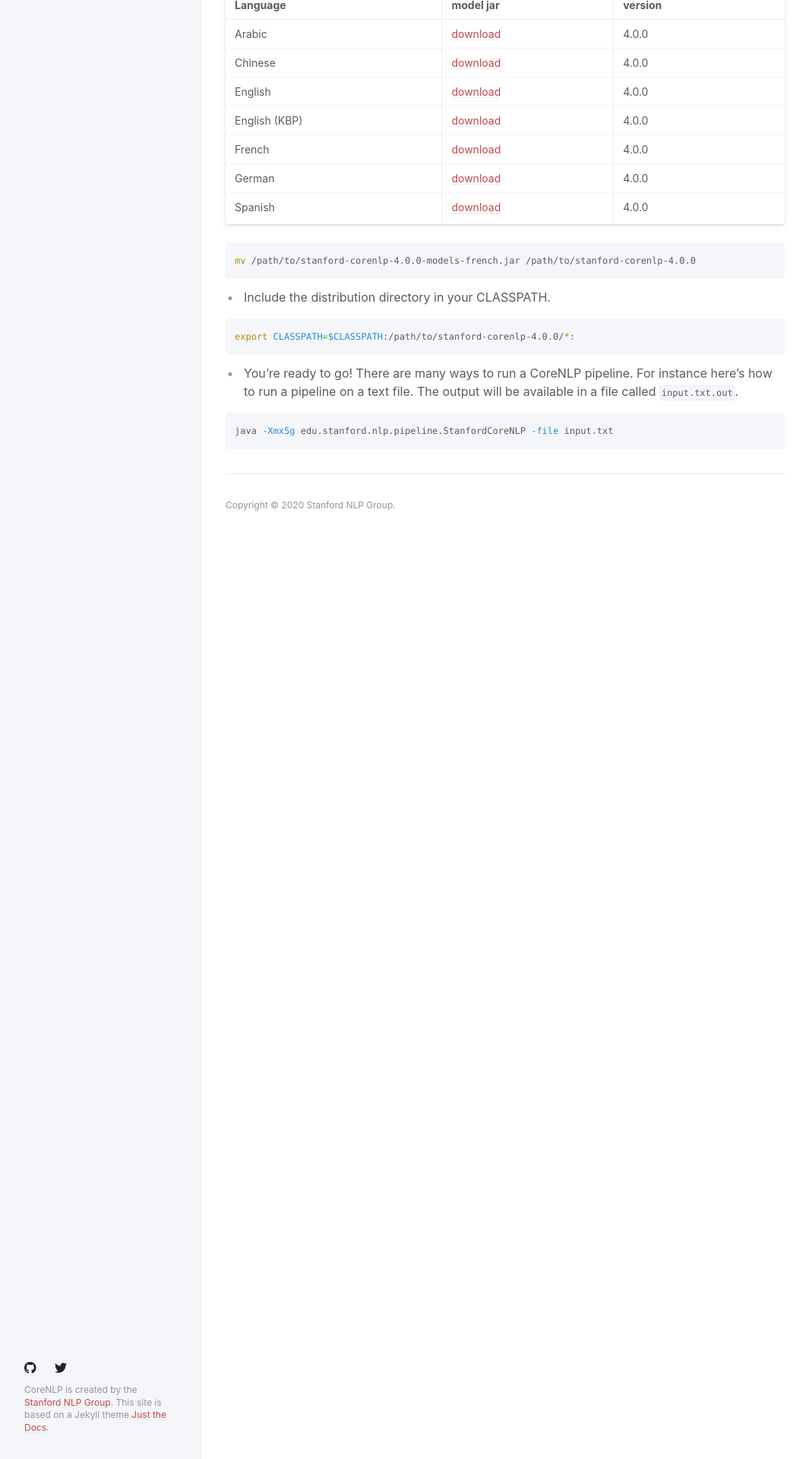
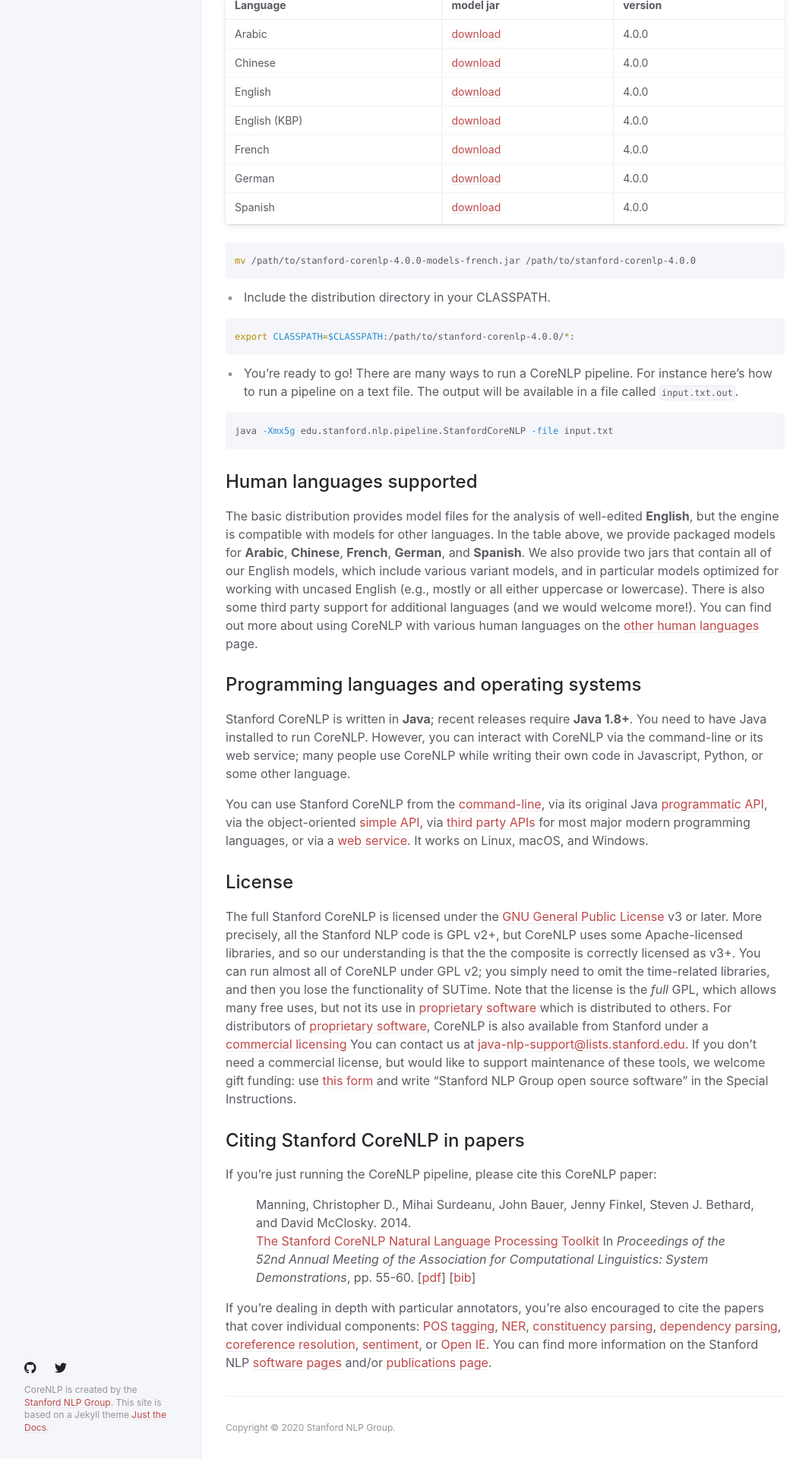
Before and after one commit to stanfordnlp/corenlp-docs-dev, a Jekyll site: the page built from _pages/index.md, in a window 1280 px wide. Shown: the part 1668-3588 px from the top of the page at 76% size, without its empty margins (107-1172 px from the left). Built offline with Jekyll 4.4.1, drawn with Linux system fonts in a browser that asks for light colours; nearby versions of some CDN libraries.

Commit message:
add original info

````diff
--- a/_pages/index.md
+++ b/_pages/index.md
@@ -74,3 +74,78 @@ The output will be available in a file called `input.txt.out`.
 ```bash
 java -Xmx5g edu.stanford.nlp.pipeline.StanfordCoreNLP -file input.txt
 ```
+## Human languages supported
+
+The basic distribution provides model files for the analysis of well-edited **English**,
+but the engine is compatible with models for other languages. In the
+table above, we provide packaged models for
+**Arabic**, **Chinese**, **French**, **German**, and **Spanish**.
+We also provide two jars that contain all of our
+English models, which include various variant models, and in particular models
+optimized for working with uncased English (e.g., mostly or all
+either uppercase or lowercase).
+There is also some third party support for additional languages (and
+we would welcome more!). You can find out more about using CoreNLP with
+various human languages on the
+[other human languages](human-languages.html) page.
+
+
+## Programming languages and operating systems
+
+Stanford CoreNLP is written in **Java**; recent releases  require
+**Java 1.8+**. You need to have Java installed to run
+CoreNLP. However, you can interact with CoreNLP via the command-line
+or its web service;
+many people use CoreNLP while writing their own code in Javascript,
+Python, or some other language.
+
+You can use Stanford CoreNLP from the [command-line](cmdline.html),
+via its original Java
+[programmatic API](api.html), via the object-oriented [simple API](https://stanfordnlp.github.io/CoreNLP/simple.html),
+via [third party APIs](other-languages.html) for most major modern
+programming languages, or via a [web service](corenlp-server.html).
+It works on Linux, macOS, and Windows.
+
+## License
+
+The full Stanford CoreNLP is licensed under the [GNU General Public License](http://www.gnu.org/licenses/gpl.html)
+v3 or later. More precisely, all the Stanford NLP
+code is GPL v2+, but CoreNLP uses some Apache-licensed libraries,
+and so our understanding is that the the composite is correctly
+licensed as v3+. You can run almost all of CoreNLP under GPL v2; you
+simply need to omit the time-related libraries, and then you lose the
+functionality of SUTime.
+Note that the license is the <i>full</i> GPL,
+which allows many free uses, but not its use in
+[proprietary software](http://www.gnu.org/licenses/gpl-faq.html#GPLInProprietarySystem)
+which is distributed to others.
+For distributors of
+[proprietary software](http://www.gnu.org/licenses/gpl-faq.html#GPLInProprietarySystem),
+CoreNLP is also available from Stanford under a
+[commercial licensing](http://techfinder.stanford.edu/technology_detail.php?ID=29724)
+You can contact us at
+[java-nlp-support@lists.stanford.edu](mailto:java-nlp-support@lists.stanford.edu).
+If you don't need a commercial license, but would like to support
+maintenance of these tools, we welcome gift funding:
+use [this form](http://giving.stanford.edu/goto/writeingift)
+and write "Stanford NLP Group open source software" in the Special Instructions.
+
+
+## Citing Stanford CoreNLP in papers
+
+If you&rsquo;re just running the CoreNLP pipeline, please cite this CoreNLP paper:
+
+> Manning, Christopher D., Mihai Surdeanu, John Bauer, Jenny Finkel, Steven J. Bethard, and David McClosky. 2014. [The Stanford CoreNLP Natural Language Processing Toolkit](http://nlp.stanford.edu/pubs/StanfordCoreNlp2014.pdf) In *Proceedings of the 52nd Annual Meeting of the Association for Computational Linguistics: System Demonstrations*, pp. 55-60. \[[pdf](http://nlp.stanford.edu/pubs/StanfordCoreNlp2014.pdf)\] \[[bib](http://nlp.stanford.edu/pubs/StanfordCoreNlp2014.bib)\]
+
+If you&rsquo;re dealing in depth with particular annotators,
+you&rsquo;re also encouraged to cite the papers that cover individual
+components:
+[POS tagging](http://nlp.stanford.edu/software/tagger.html),
+[NER](http://nlp.stanford.edu/software/CRF-NER.html),
+[constituency parsing](http://nlp.stanford.edu/software/lex-parser.html),
+[dependency parsing](http://nlp.stanford.edu/software/nndep.html),
+[coreference resolution](http://nlp.stanford.edu/software/dcoref.html),
+[sentiment](http://nlp.stanford.edu/sentiment/), or [Open IE](http://nlp.stanford.edu/software/openie.html).
+You can find more information on the Stanford NLP
+[software pages](http://nlp.stanford.edu/software/) and/or
+[publications page](http://nlp.stanford.edu/pubs/).
````
